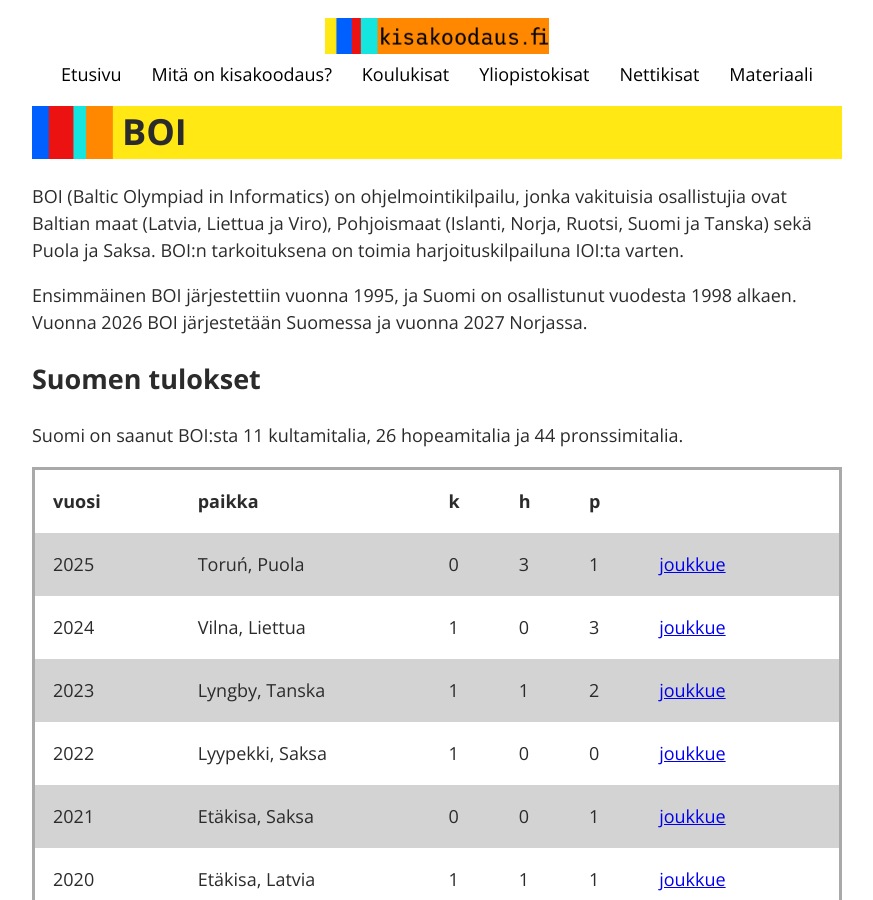
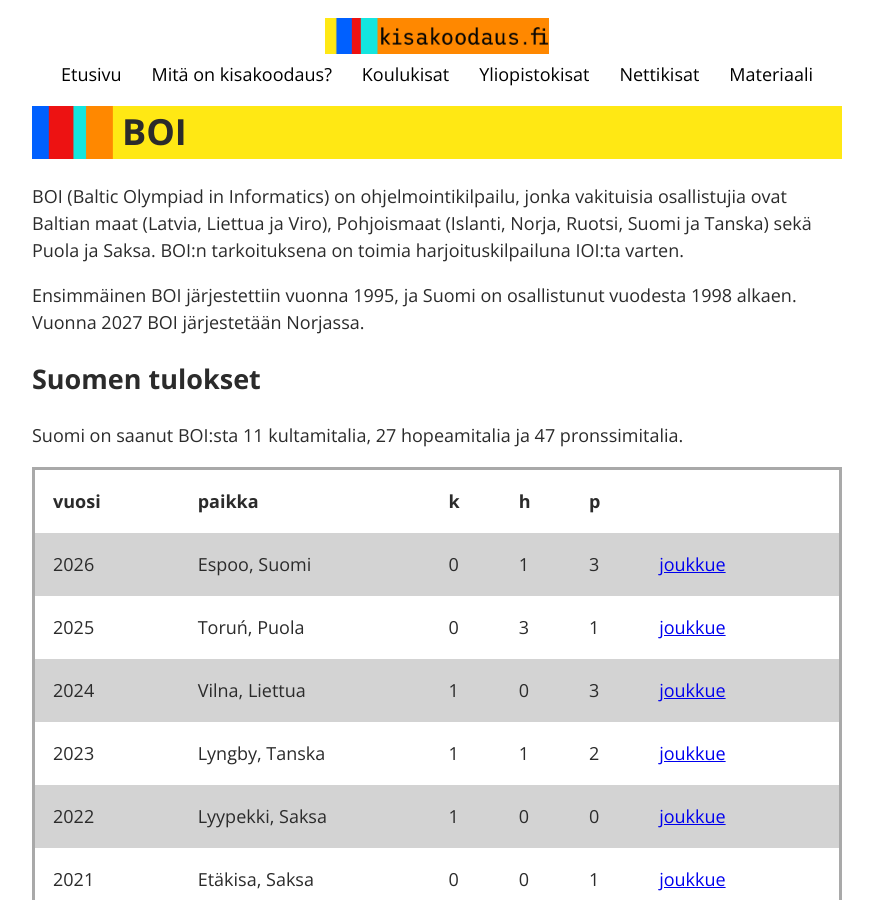
Before and after one commit to kisakoodaus/kisakoodaus.fi, a Jekyll site: the page built from boi.html, in a window 1280 px wide and 900 px high. Shown: the whole window, without its empty margins (203-1076 px from the left). Built offline with Jekyll 4.4.1, drawn with Linux system fonts in a browser that asks for light colours; some of the changed text lies outside the part shown.

Commit message:
BOI 2026 tulokset

```diff
--- a/boi.html
+++ b/boi.html
@@ -10,14 +10,15 @@ BOI:n tarkoituksena on toimia harjoituskilpailuna IOI:ta varten.</p>
 
 <p>Ensimmäinen BOI järjestettiin vuonna 1995,
 ja Suomi on osallistunut vuodesta 1998 alkaen.
-Vuonna 2026 BOI järjestetään Suomessa ja vuonna 2027 Norjassa.</p>
+Vuonna 2027 BOI järjestetään Norjassa.</p>
 
 <h2>Suomen tulokset</h2>
 
-<p>Suomi on saanut BOI:sta 11 kultamitalia, 26 hopeamitalia ja 44 pronssimitalia.</p>
+<p>Suomi on saanut BOI:sta 11 kultamitalia, 27 hopeamitalia ja 47 pronssimitalia.</p>
 
 <table>
 <tr><th align=left width=100>vuosi</th><th align=left width=200>paikka</th><th align=left width=30><span title="kulta">k</span></th><th align=left width=30><span title="hopea">h</span></th><th align=left width=30><span title="pronssi">p</span></th><th width=150></th></tr>
+<tr><td>2026</td><td>Espoo, Suomi</td><td>0</td><td>1</td><td>3</td><td><a href="#v2026">joukkue</a></td></tr>
 <tr><td>2025</td><td>Toruń, Puola</td><td>0</td><td>3</td><td>1</td><td><a href="#v2025">joukkue</a></td></tr>
 <tr><td>2024</td><td>Vilna, Liettua</td><td>1</td><td>0</td><td>3</td><td><a href="#v2024">joukkue</a></td></tr>
 <tr><td>2023</td><td>Lyngby, Tanska</td><td>1</td><td>1</td><td>2</td><td><a href="#v2023">joukkue</a></td></tr>
@@ -47,6 +48,21 @@ Vuonna 2026 BOI järjestetään Suomessa ja vuonna 2027 Norjassa.</p>
 <tr><td>1999</td><td>Riika, Latvia</td><td>0</td><td>0</td><td>1</td><td><a href="#v1999">joukkue</a></td></tr>
 <tr><td>1998</td><td>Tartto, Viro</td><td>1</td><td>0</td><td>0</td><td><a href="#v1998">joukkue</a></td></tr>
 </table>
+
+<h2 id="v2026">BOI 2026: Espoo, Suomi</h2>
+
+<p>Suomen joukkue:</p>
+
+<ul>
+<li>Aatu Kajasto (hopeamitali)
+<li>Zhongyi Li (pronssimitali)
+<li>Weiyin Ma
+<li>Mikael Myllymäki (pronssimitali)
+<li>Onni Olkkonen
+<li>Matias Sjölund (pronssimitali)
+</ul>
+
+<p>Ohjaajat: Elias Simojoki ja Karpalo Toivonen</p>
 
 <h2 id="v2025">BOI 2025: Toruń, Puola</h2>
 
```
Also changed, not shown: index.html (+5 -5 lines).
